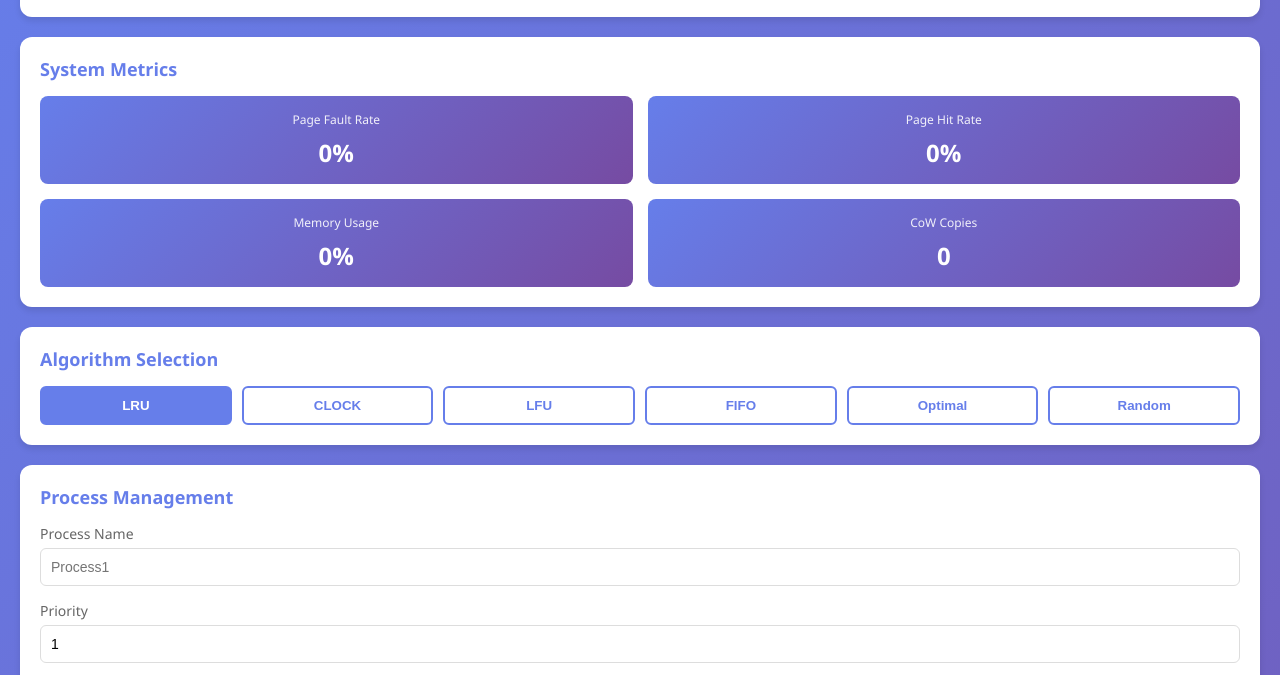
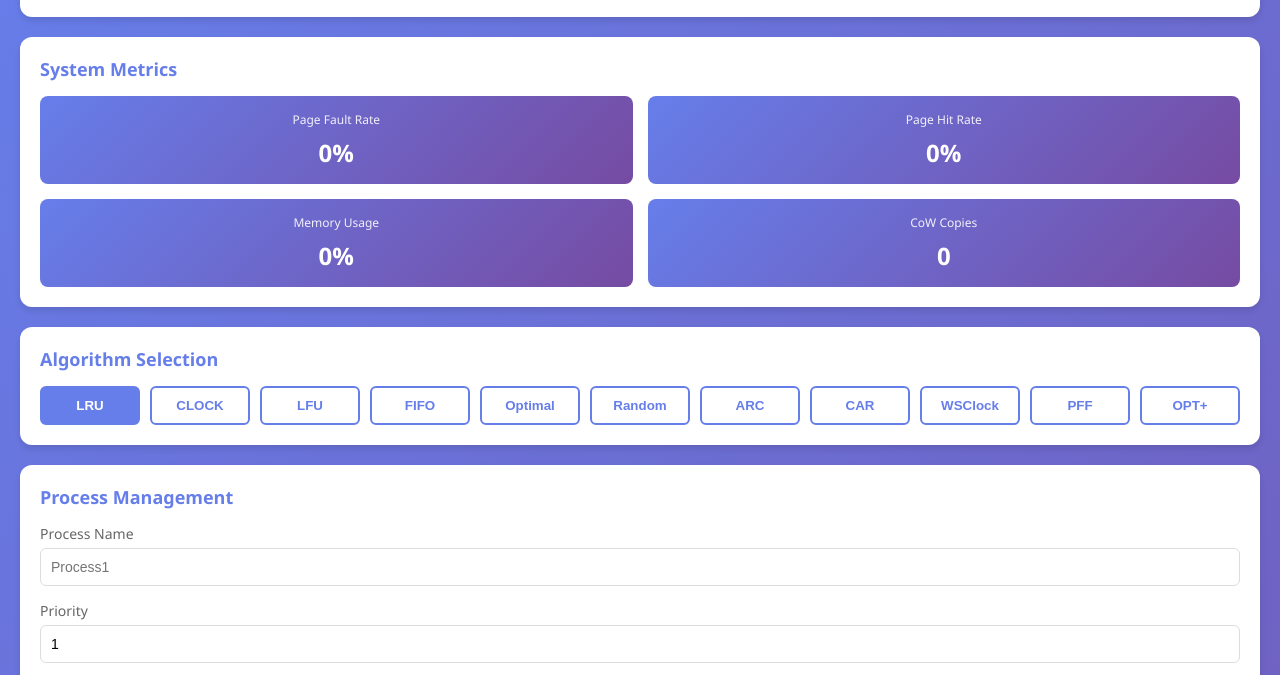
Before and after one commit to sanskarpan/page-replacement-simulator-cow, a plain HTML site: page web/static/index.html in a window 1280 px wide. Shown: the part 115-790 px from the top of the page. Drawn offline with nearby package versions, Linux system fonts and the light colour scheme; no server answers.

Commit message:
feat(frontend): add ARC, CAR, WSClock, PFF, OPT+ algorithm buttons
- 5 new algo-btn elements with data-algo attributes
- All 11 algorithms now available in the dashboard

Refs: #49

```diff
--- a/web/static/index.html
+++ b/web/static/index.html
@@ -56,6 +56,11 @@
                         <button class="algo-btn" data-algo="FIFO">FIFO</button>
                         <button class="algo-btn" data-algo="Optimal">Optimal</button>
                 <button class="algo-btn" data-algo="Random">Random</button>
+                <button class="algo-btn" data-algo="ARC">ARC</button>
+                <button class="algo-btn" data-algo="CAR">CAR</button>
+                <button class="algo-btn" data-algo="WSClock">WSClock</button>
+                <button class="algo-btn" data-algo="PFF">PFF</button>
+                <button class="algo-btn" data-algo="OPT+">OPT+</button>
                     </div>
                 </div>
 
```
